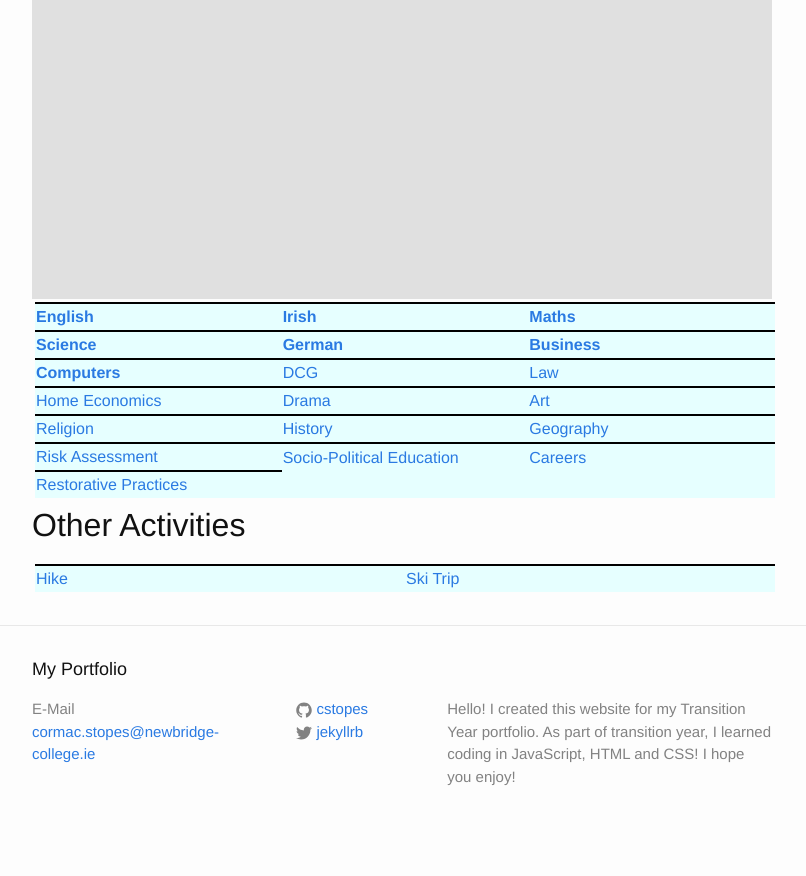
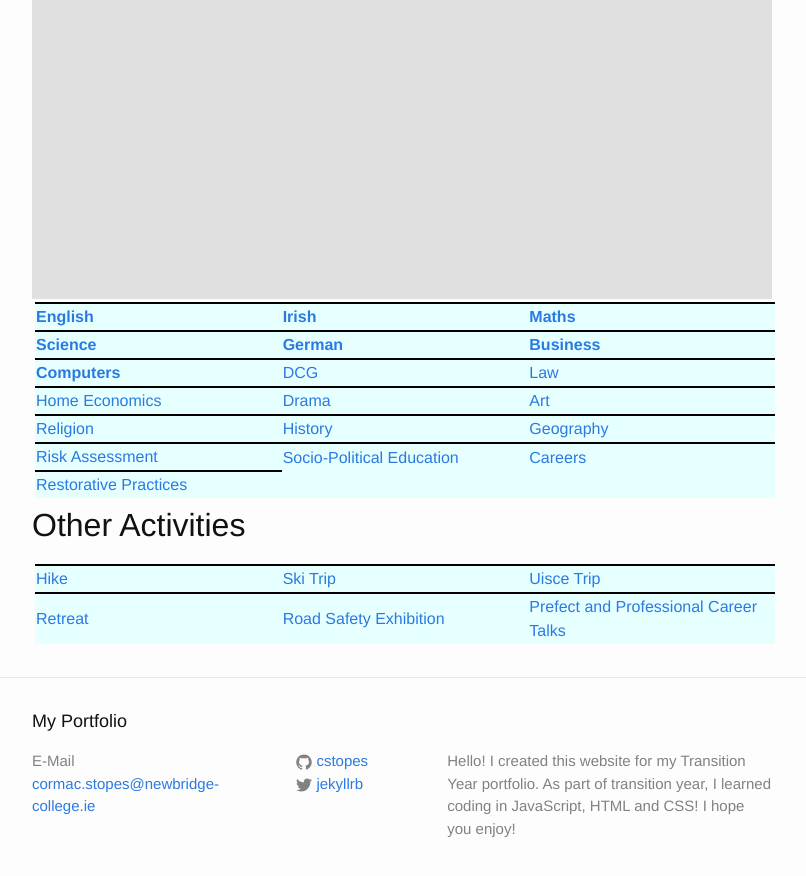
Before and after one commit to cstopes/cstopes.github.io, a Jekyll site: the page built from index.html, in a window 1280 px wide and 900 px high, scrolled down 912 px. Shown: the top 876 px of the window, without its empty margins (238-1044 px from the left). Built offline with Jekyll 4.4.1, drawn with Linux system fonts in a browser that asks for light colours; before the commit the page ends 1760 px from its top, so only the background shows below that.

Commit message:
Update index.html

```diff
--- a/index.html
+++ b/index.html
@@ -47,10 +47,10 @@ layout: default
       <tr>
         <td><a href = "/2017/04/04/risk_assessment.html" target = "_blank">Risk Assessment</a></td>
         <td><a href = "/2017/04/04/politics.html" target = "_blank">Socio-Political Education</a></td>
-        <td><a href = "/2017/04/04/careers.html" target = "_blank">Careers</td>
+        <td><a href = "/2017/04/04/careers.html" target = "_blank">Careers</a></td>
       </tr>
       <tr>
-        <td><a href = "/2017/04/04/restorative_practices.html" target = "_blank">Restorative Practices</td>
+        <td><a href = "/2017/04/04/restorative_practices.html" target = "_blank">Restorative Practices</a></td>
       </tr>
   </table>
     <h1>Other Activities</h1>
@@ -58,6 +58,12 @@ layout: default
     <tr>
       <td><a href = "/2017/04/04/hike.html">Hike</a></td>
       <td><a href = "/2017/04/04/skitrip.html">Ski Trip</a></td>
+      <td><a href = "/2017/04/04/uisce.html">Uisce Trip</a></td>
+    </tr>
+    <tr>
+      <td><a href = "/2017/04/04/retreat.html">Retreat</a></td>
+      <td><a href = "/2017/04/04/roadsafety.html">Road Safety Exhibition</a></td>
+      <td><a href = "/2017/04/04/careertalks.html">Prefect and Professional Career Talks</a></td>
   </table>
 </div>
 
```
